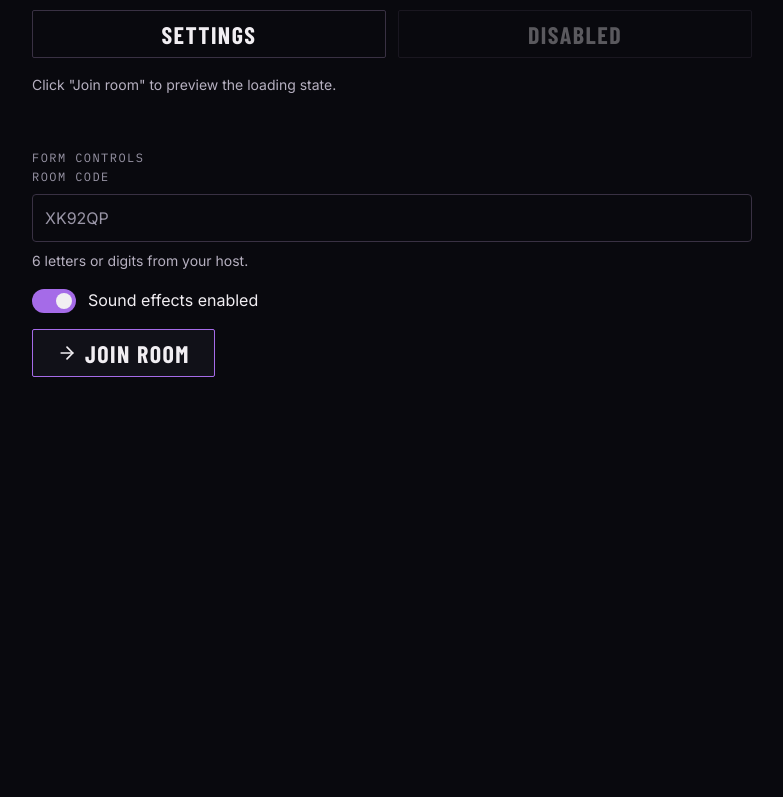
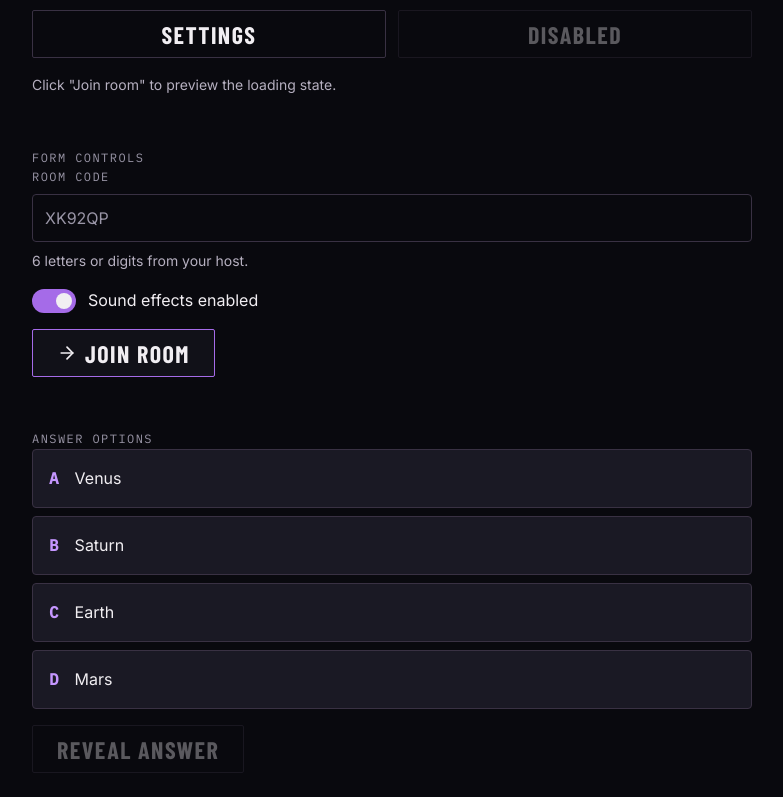
Before and after one commit to dawidseipold/overheat, a React (Vite) app in the folder apps/web/: page /design-system in a window 1280 px wide. Shown: the part 711-1508 px from the top of the page, without its empty margins (248-1031 px from the left). Before the commit the page ends 1112 px from the top, so only its background shows below. Built offline with nearby package versions, Linux system fonts and the light colour scheme.

Commit message:
feat(web): add AnswerOption component with game states

```diff
--- /dev/null
+++ b/apps/web/src/components/ui/answer-option.tsx
@@ -0,0 +1,52 @@
+import { cva, type VariantProps } from "class-variance-authority";
+import { CheckIcon, XIcon } from "lucide-react";
+import * as React from "react";
+
+import { cn } from "@/lib/utils";
+
+const answerOptionVariants = cva(
+  "flex w-full items-center gap-4 rounded-md border p-4 text-left font-sans text-body text-foreground transition-colors duration-(--motion-micro) outline-none focus-visible:ring-[3px] focus-visible:ring-ring/50 disabled:pointer-events-none",
+  {
+    variants: {
+      state: {
+        default: "border-border bg-card hover:border-oh-plasma/50",
+        selected: "border-oh-violet bg-oh-violet/15",
+        correct: "border-oh-success bg-oh-success/15",
+        wrong: "border-oh-danger bg-oh-danger/15",
+      },
+    },
+    defaultVariants: { state: "default" },
+  },
+);
+
+// Ikona po prawej stronie dla stanów innych niż domyślny
+const stateIndicators = {
+  selected: { Icon: CheckIcon, className: "text-oh-plasma" },
+  correct: { Icon: CheckIcon, className: "text-oh-success" },
+  wrong: { Icon: XIcon, className: "text-oh-danger" },
+};
+
+function AnswerOption({
+  className,
+  state,
+  letter,
+  children,
+  ...props
+}: React.ComponentProps<"button"> &
+  VariantProps<typeof answerOptionVariants> & { letter: string }) {
+  const indicator = state && state !== "default" ? stateIndicators[state] : null;
+  return (
+    <button
+      type="button"
+      aria-pressed={state === "selected"}
+      className={cn(answerOptionVariants({ state, className }))}
+      {...props}
+    >
+      <span className="font-data font-bold text-oh-plasma">{letter}</span>
+      <span className="min-w-0">{children}</span>
+      {indicator && <indicator.Icon className={cn("ml-auto size-4 shrink-0", indicator.className)} />}
+    </button>
+  );
+}
+
+export { AnswerOption, answerOptionVariants };
--- a/apps/web/src/routes/design-system.tsx
+++ b/apps/web/src/routes/design-system.tsx
@@ -2,8 +2,10 @@ import { useForm } from "@tanstack/react-form";
 import { useMutation } from "@tanstack/react-query";
 import { createFileRoute } from "@tanstack/react-router";
 import { ArrowRightIcon, PlusIcon } from "lucide-react";
+import { useState } from "react";
 import * as v from "valibot";
 
+import { AnswerOption } from "@/components/ui/answer-option";
 import { Button } from "@/components/ui/button";
 import { Field, FieldDescription, FieldError, FieldLabel } from "@/components/ui/field";
 import { Input } from "@/components/ui/input";
@@ -78,6 +80,14 @@ function DesignSystem() {
           Form controls
         </Text>
         <JoinRoomForm />
+      </section>
+
+
+      <section className="space-y-4">
+        <Text variant="label" tone="muted">
+          Answer options
+        </Text>
+        <AnswerOptionsDemo />
       </section>
     </main>
   );
@@ -158,3 +168,50 @@ function JoinRoomForm() {
     </form>
   );
 }
+
+const answers = [
+  { letter: "A", text: "Venus" },
+  { letter: "B", text: "Saturn" },
+  { letter: "C", text: "Earth" },
+  { letter: "D", text: "Mars" },
+];
+const correctLetter = "B";
+
+function AnswerOptionsDemo() {
+  const [selected, setSelected] = useState<string | null>(null);
+  const [revealed, setRevealed] = useState(false);
+
+  function getState(letter: string) {
+    if (!revealed) return selected === letter ? "selected" : "default";
+    if (letter === correctLetter) return "correct";
+    return selected === letter ? "wrong" : "default";
+  }
+
+  return (
+    <div className="space-y-4">
+      <div className="space-y-2">
+        {answers.map((answer) => (
+          <AnswerOption
+            key={answer.letter}
+            letter={answer.letter}
+            state={getState(answer.letter)}
+            disabled={revealed}
+            onClick={() => setSelected(answer.letter)}
+          >
+            {answer.text}
+          </AnswerOption>
+        ))}
+      </div>
+      <Button
+        variant="secondary"
+        disabled={selected === null}
+        onClick={() => {
+          if (revealed) setSelected(null);
+          setRevealed(!revealed);
+        }}
+      >
+        {revealed ? "Play again" : "Reveal answer"}
+      </Button>
+    </div>
+  );
+}
```
